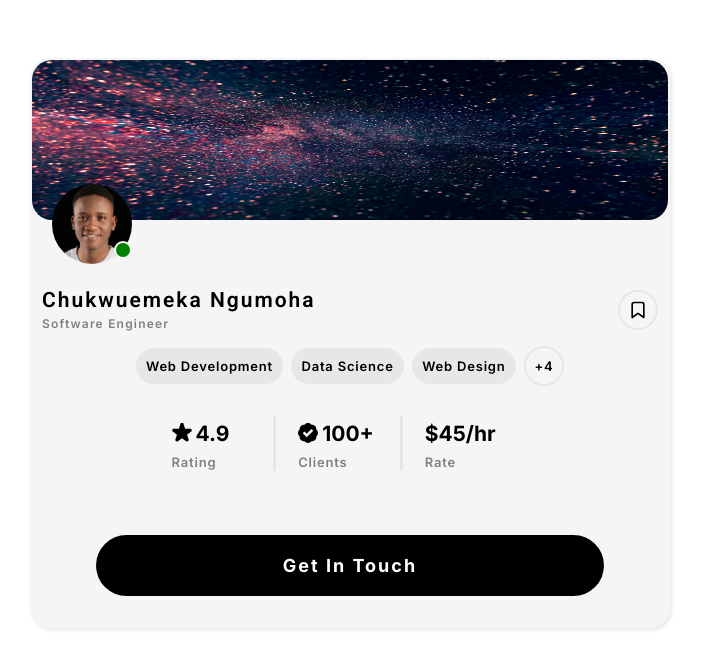
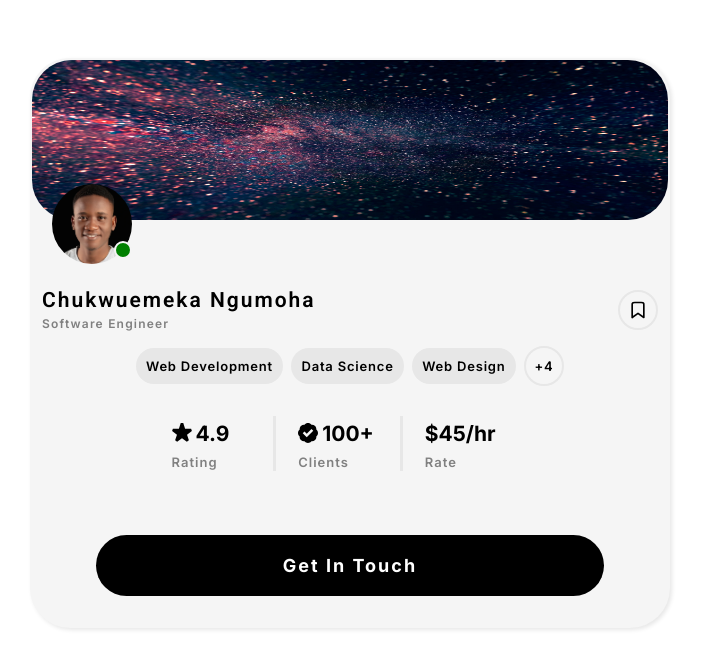
Before and after one commit to PC-Ngumoha/100_days_of_vanilla, a plain HTML site: page profile_card/index.html in a window 1280 px wide. Shown: the part 198-866 px from the top of the page, without its empty margins (290-993 px from the left). Drawn offline with Linux system fonts and the light colour scheme.

Commit message:
Profile card complete

```diff
--- a/profile_card/styles.css
+++ b/profile_card/styles.css
@@ -12,12 +12,12 @@ body {
 }
 
 #card {
-  background-color: whitesmoke;
+  background-color: #f5f5f5;
   width: 50%;
   height: fit-content;
   margin: 20% auto;
   padding: 2px;
-  border-radius: 20px;
+  border-radius: 40px;
   box-shadow: 2px 2px 4px #e7e7e7;
 }
 
@@ -31,7 +31,7 @@ body {
 .header .cover-image {
   width: 100%;
   height: 20vh;
-  border-radius: 20px;
+  border-radius: 40px;
 }
 
 .header .avatar {
@@ -150,7 +150,7 @@ body {
   text-transform: capitalize;
   font-weight: 600;
   font-size: 13px;
-  letter-spacing: .8px;
+  letter-spacing: 1px;
   color: gray;
 }
 
```
